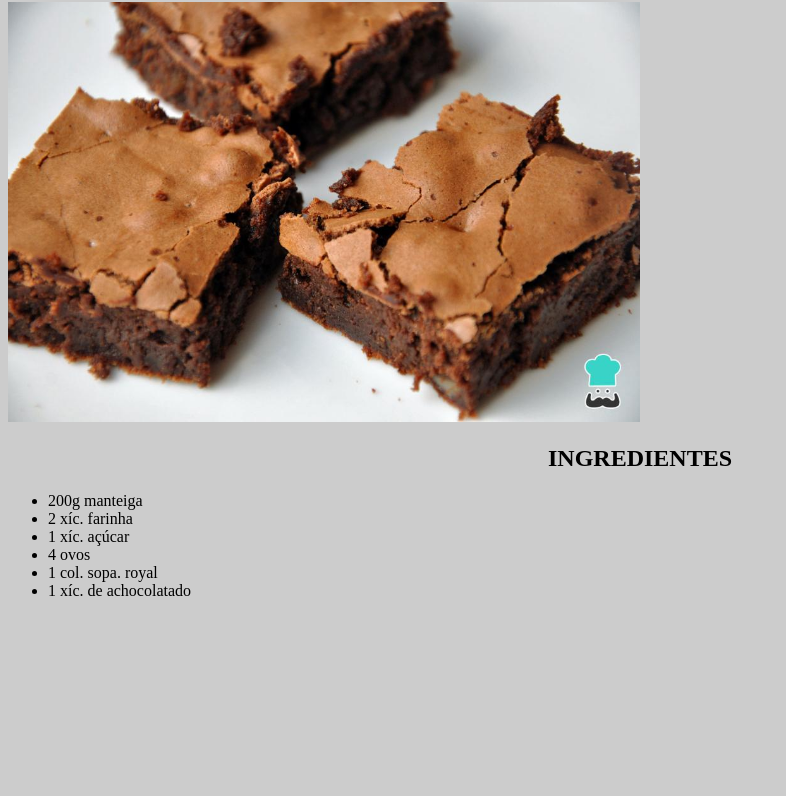
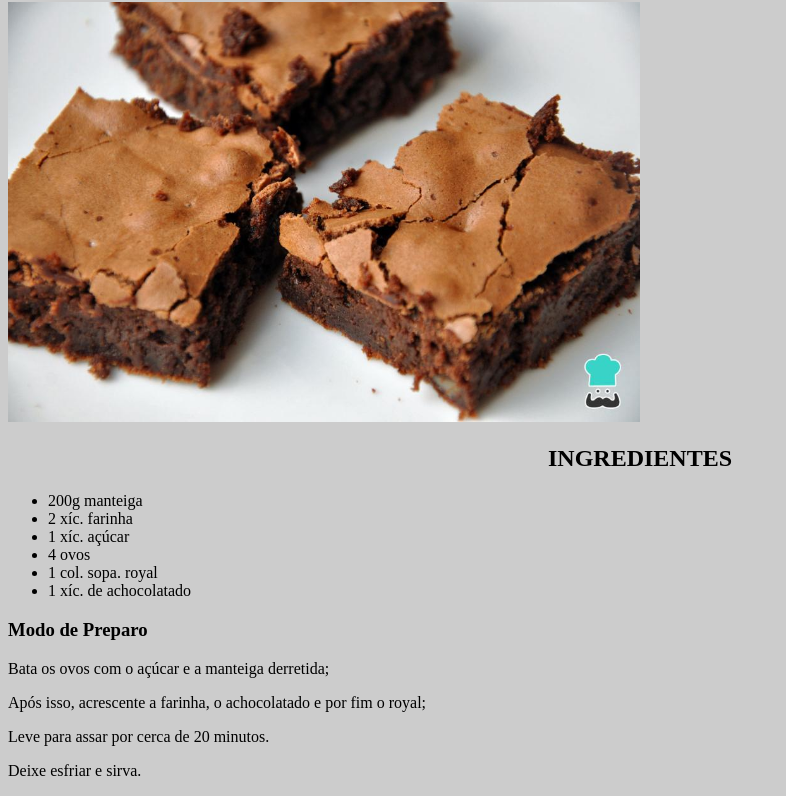
Before and after one commit to idgomes/Class1, a plain HTML site: page index.html in a window 1280 px wide. Shown: the part 78-874 px from the top of the page, without its empty margins (0-786 px from the left). Before the commit the page ends 800 px from the top, so only its background shows below. Drawn offline with Linux system fonts and the light colour scheme.

Commit message:
Update index.html

```diff
--- a/index.html
+++ b/index.html
@@ -22,5 +22,11 @@
 				<li class="ingredientes">1 xíc. de achocolatado</li>
 			</ul>
 
+		<div class="Processo">
+			<h3>Modo de Preparo</h3>
+			<p>Bata os ovos com o açúcar e a manteiga derretida;</p>
+			<p>Após isso, acrescente a farinha, o achocolatado e por fim o royal;</p>
+		        <p>Leve para assar por cerca de 20 minutos.</p>
+		        <p>Deixe esfriar e sirva.</p>
 </body>
 </html>
```
